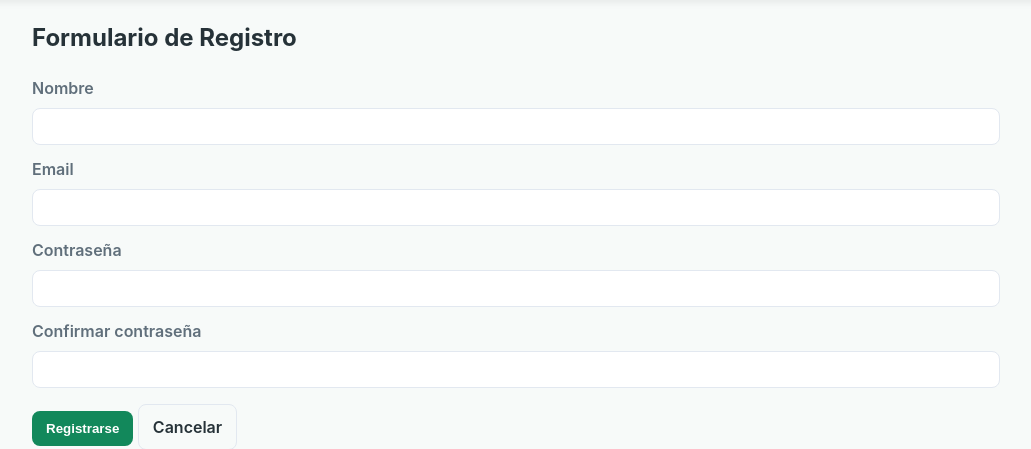
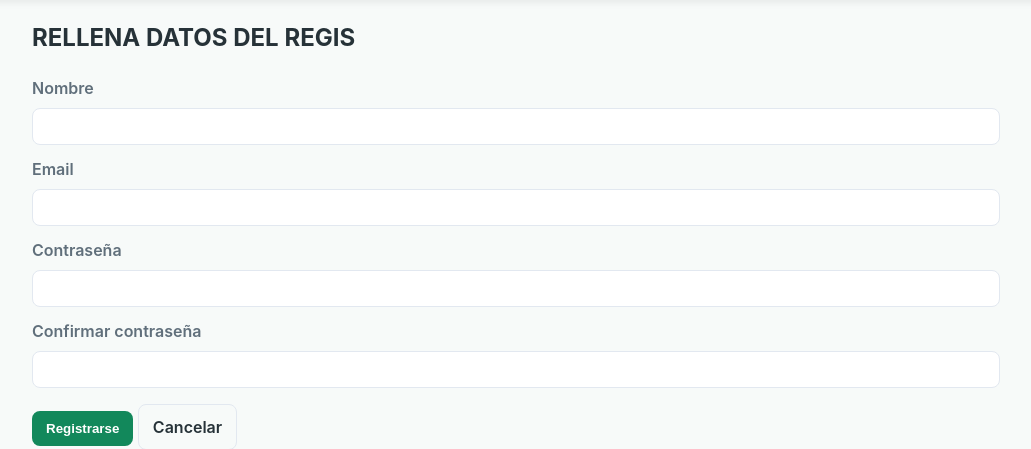
Before and after one commit to alici34545/Proyecto-Web-Colaborativo, a PHP site: page /register.php in a window 1280 px wide. Shown: the part 100-549 px from the top of the page, without its empty margins (124-1155 px from the left). Run offline with PHP 8.4, Linux system fonts and the light colour scheme.

Commit message:
se a modificado register

```diff
--- a/register.php
+++ b/register.php
@@ -11,7 +11,7 @@
 
 <main class="container">
     <div class="card reveal">
-        <h2>Formulario de Registro</h2>
+        <h2>RELLENA DATOS DEL REGIS</h2>
         <?php
 $serverMsg = '';
 if($_SERVER['REQUEST_METHOD'] === 'POST'){
```
